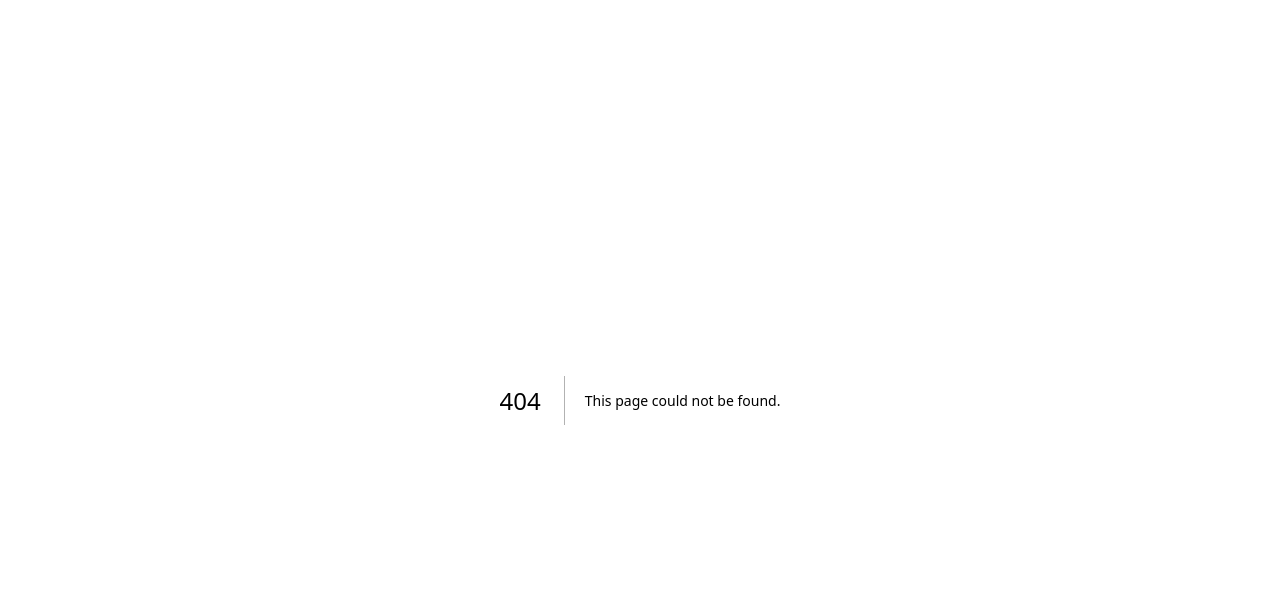
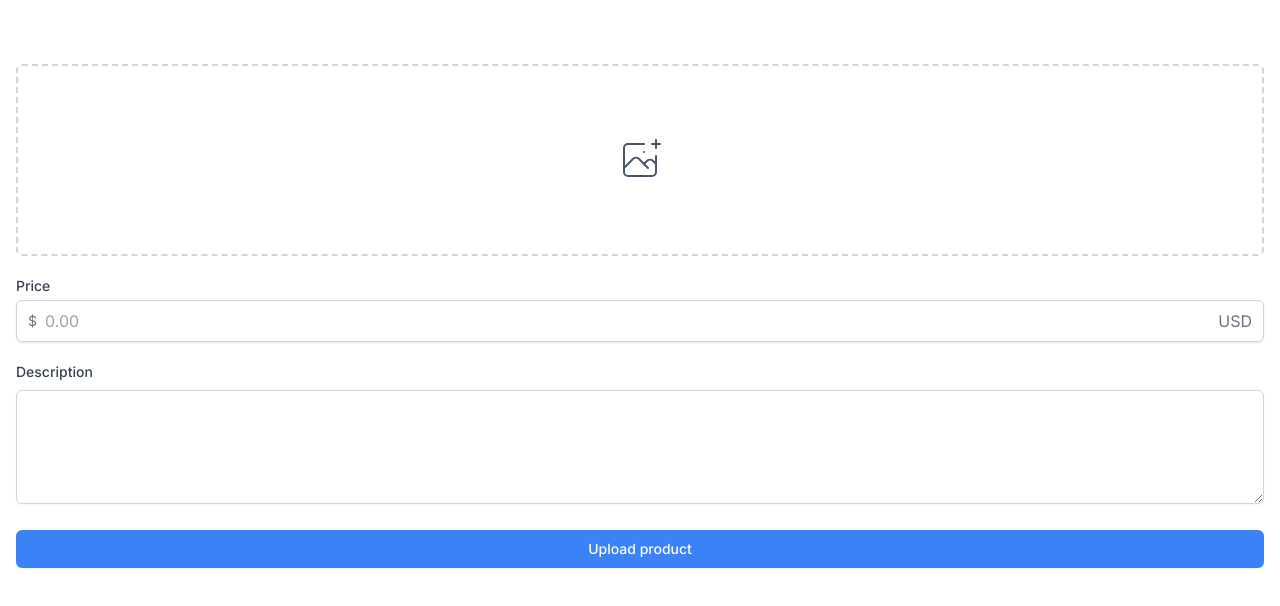
Before and after one commit to beom-jun-kim/tailwindCSS-practice, a Next.js app: page /upload in a window 1280 px wide. Before the commit this address had no page. Shown: the top 606 px of the page. Built offline with nearby package versions, Linux system fonts and the light colour scheme.

Commit message:
업로드 페이지

```diff
--- a/app/enter/page.tsx
+++ b/app/enter/page.tsx
@@ -44,13 +44,14 @@
           </div>
         </div>
         <form className="mt-8 px-4">
-          <label>
+          <label htmlFor="input">
             {method === "email" ? "Email address" : null}
             {method === "phone" ? "Phone number" : null}
           </label>
           <div className="my-3">
             {method === "email" ? (
               <input
+                id="input"
                 type="email"
                 className="w-full focus:border-blue-500 rounded-md"
                 required
@@ -60,6 +61,7 @@
               <div className="flex items-center border rounded-l-md border-r-0 rounded-r-md">
                 <span className="mr-2 px-2 select-none text-gray-400">+82</span>
                 <input
+                  id="input"
                   type="number"
                   className="border-gray-200 border-y-0 w-full focus:border-blue-500 rounded-r-md"
                   required
--- /dev/null
+++ b/app/upload/page.tsx
@@ -0,0 +1,64 @@
+import type { NextPage } from "next";
+
+const Upload: NextPage = () => {
+  return (
+    <div className="px-4 py-16">
+      <div>
+        <label className="w-full cursor-pointer text-gray-600 hover:border-blue-500 hover:text-blue-500 flex items-center justify-center border-2 border-dashed border-gray-300 h-48 rounded-md">
+          <svg
+            className="h-12 w-12"
+            stroke="currentColor"
+            fill="none"
+            viewBox="0 0 48 48"
+            aria-hidden="true"
+          >
+            <path
+              d="M28 8H12a4 4 0 00-4 4v20m32-12v8m0 0v8a4 4 0 01-4 4H12a4 4 0 01-4-4v-4m32-4l-3.172-3.172a4 4 0 00-5.656 0L28 28M8 32l9.172-9.172a4 4 0 015.656 0L28 28m0 0l4 4m4-24h8m-4-4v8m-12 4h.02"
+              strokeWidth={2}
+              strokeLinecap="round"
+              strokeLinejoin="round"
+            />
+          </svg>
+          <input className="hidden" type="file" />
+        </label>
+      </div>
+      <div className="my-5">
+        <label
+          className="mb-1 block text-sm font-medium text-gray-700"
+          htmlFor="price"
+        >
+          Price
+        </label>
+        <div className="rounded-md relative flex  items-center shadow-sm">
+          <div className="absolute left-0 pointer-events-none pl-3 flex items-center justify-center">
+            <span className="text-gray-500 text-sm">$</span>
+          </div>
+          <input
+            id="price"
+            className="appearance-none pl-7 w-full px-3 py-2 border border-gray-300 rounded-md shadow-sm placeholder-gray-400 focus:outline-none focus:ring-blue-500 focus:border-blue-500"
+            type="text"
+            placeholder="0.00"
+          />
+          <div className="absolute right-0 pointer-events-none pr-3 flex items-center">
+            <span className="text-gray-500">USD</span>
+          </div>
+        </div>
+      </div>
+      <div>
+        <label className="mb-1 block text-sm font-medium text-gray-700">
+          Description
+        </label>
+
+        <textarea
+          className="mt-1 shadow-sm w-full focus:ring-blue-500 rounded-md border-gray-300 focus:border-blue-500 "
+          rows={4}
+        />
+      </div>
+      <button className="mt-5 w-full bg-blue-500 hover:bg-blue-600 text-white py-2 px-4 border border-transparent rounded-md shadow-sm text-sm font-medium focus:ring-2 focus:ring-offset-2 focus:ring-blue-500 focus:outline-none ">
+        Upload product
+      </button>
+    </div>
+  );
+};
+
+export default Upload;
```
Also changed, not shown: app/items/[id]/page.tsx (renamed from app/items/[id].tsx).
